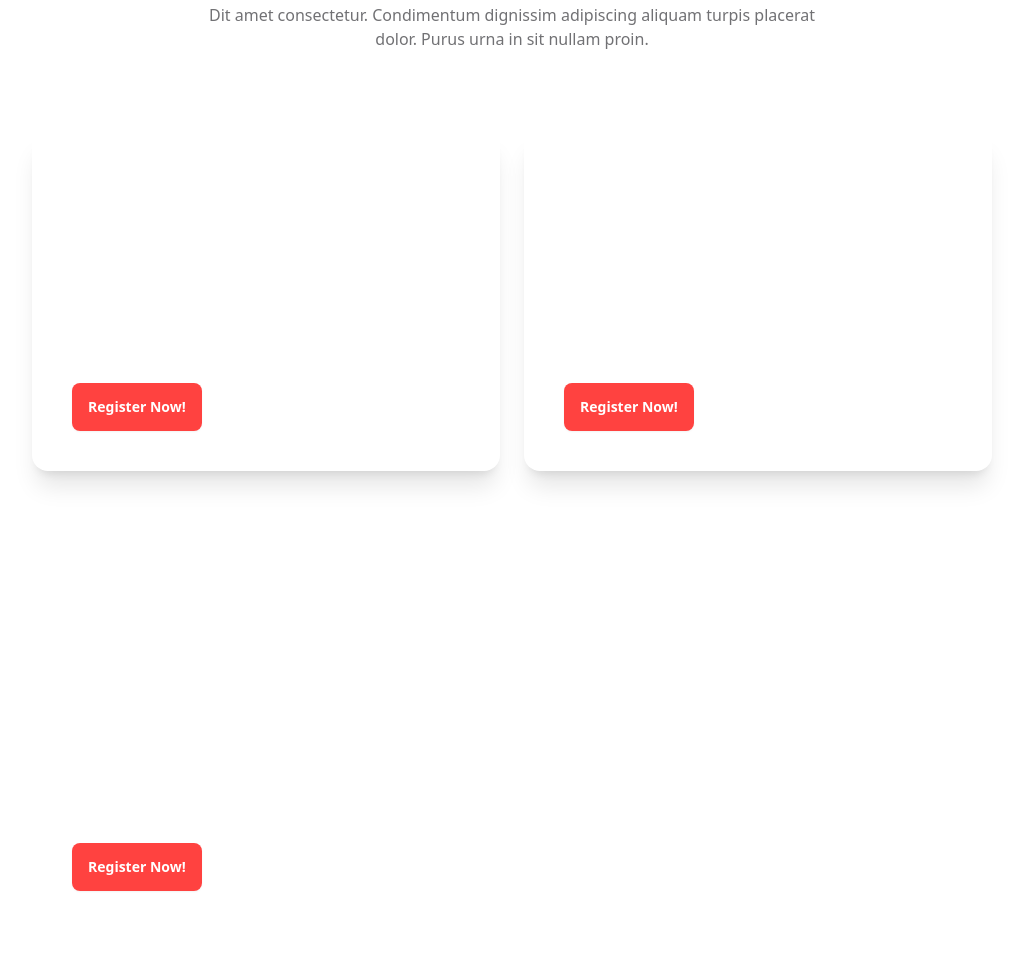
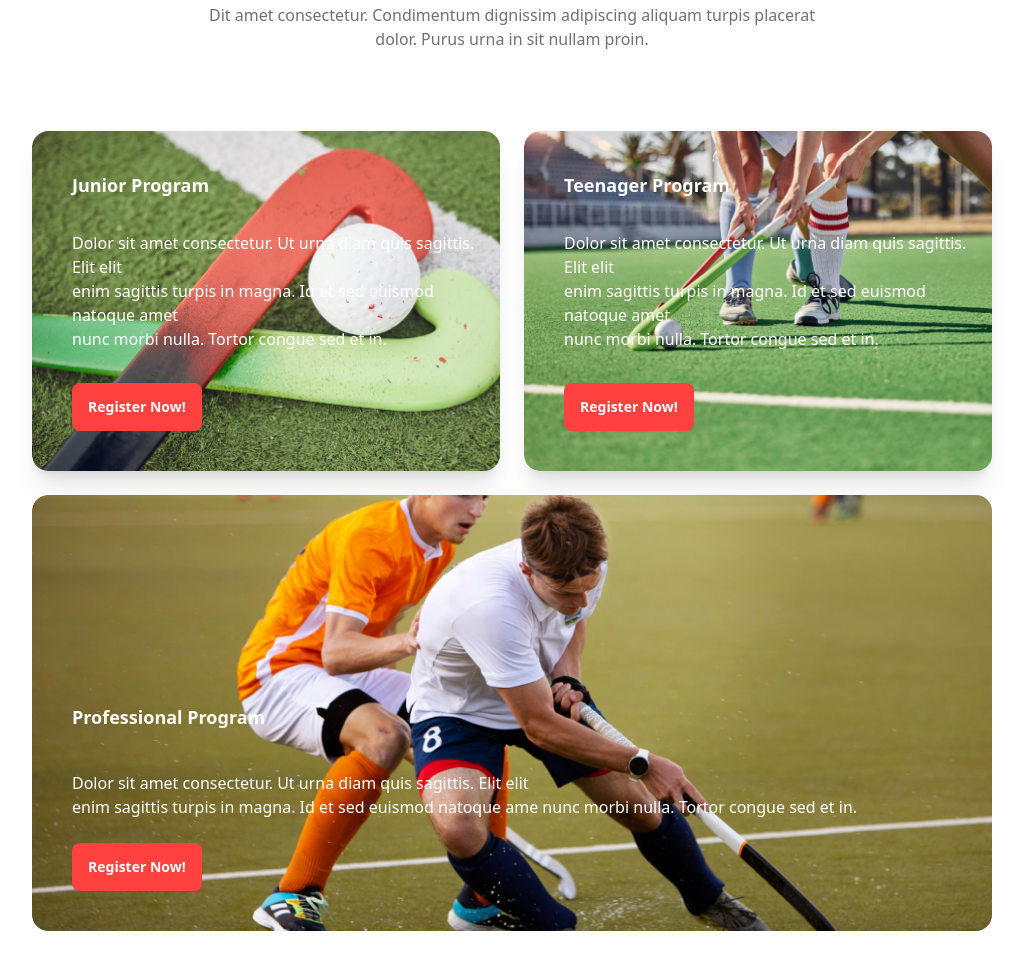
Before and after one commit to nusratjahantaifa/b9-a3, a plain HTML site: page index.html in a window 1280 px wide. Shown: the part 1539-2492 px from the top of the page, without its empty margins (128-1151 px from the left). Drawn offline with nearby package versions, Linux system fonts and the light colour scheme; the site is published under a folder, as on GitHub Pages, so addresses that start at the root find nothing.

Commit message:
image fixed

```diff
--- a/index.html
+++ b/index.html
@@ -156,7 +156,7 @@
             <!-- body -->
 
             <div class="grid grid-cols-1 md:grid-cols-2 gap-6">
-                <div class="bg-[url('/Images/2.png')] bg-cover ml-40  rounded-2xl  shadow-xl  bg-no-repeat">
+                <div class="bg-[url('./Images/2.png')] bg-cover ml-40  rounded-2xl  shadow-xl  bg-no-repeat">
                     <h2 class="text-lg text-white font-bold mt-10 mb-8 ml-10">Junior Program</h2>
                     <p class="text-base text-white ml-10">Dolor sit amet consectetur. Ut urna diam quis sagittis. Elit elit
                         <br>
@@ -166,7 +166,7 @@
                     </p>
                     <button class="btn bg-[#FF4240] text-white border-none ml-10 mb-10 mt-8">Register Now!</button>
                 </div>
-                <div class="bg-[url('/Images/3.png')] bg-cover mr-40 rounded-2xl shadow-xl  bg-no-repeat">
+                <div class="bg-[url('./Images/3.png')] bg-cover mr-40 rounded-2xl shadow-xl  bg-no-repeat">
                         <h2 class="text-lg text-white font-bold ml-10 mt-10 mb-8">Teenager Program</h2>
                         <p class="text-base text-white ml-10">Dolor sit amet consectetur. Ut urna diam quis sagittis. Elit elit
                             <br>
@@ -176,7 +176,7 @@
                             sed et in.</p>
                         <button class="btn bg-[#FF4240] text-white border-none ml-10 mt-8">Register Now!</button>
                 </div>
-                <div class="bg-[url('/Images/4.png')] col-span-2 bg-cover ml-40 mr-40 rounded-2xl bg-no-repeat">
+                <div class="bg-[url('./Images/4.png')] col-span-2 bg-cover ml-40 mr-40 rounded-2xl bg-no-repeat">
                     <h3 class="text-lg font-bold text-white mt-52 mb-10 ml-10">Professional Program</h3>
                     <p class="text-base text-white ml-10">Dolor sit amet consectetur. Ut urna diam quis sagittis. Elit elit
                         <br>
```
